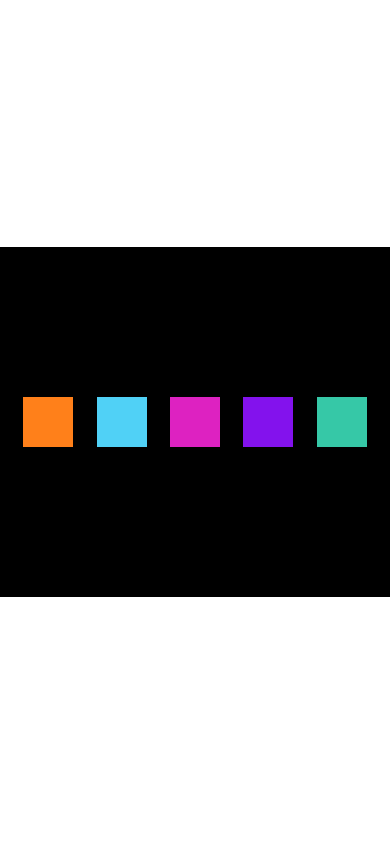
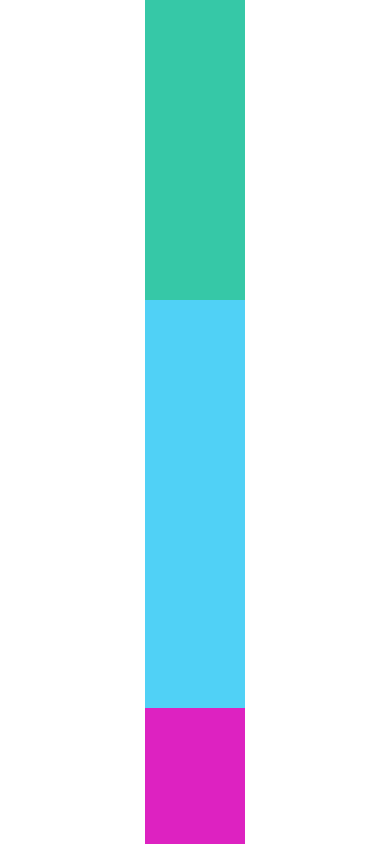
Before and after one commit to NathanaelCarauna/React-native-curso-cod3r, a React Native app: screen / in a window 390 px wide. Built offline with nearby package versions, Linux system fonts and the light colour scheme.

Commit message:
FlexboxV4, flexgrow

```diff
--- a/src/App.js
+++ b/src/App.js
@@ -24,11 +24,13 @@ import Quadrado from './components/layout/Quadrado';
 import FlexboxV1 from './components/layout/FlexboxV1';
 import FlexboxV2 from './components/layout/FlexboxV2';
 import FlexboxV3 from './components/layout/FlexboxV3';
+import FlexboxV4 from './components/layout/FlexboxV4';
 
 export default () => (
   <SafeAreaView style={styles.App}>
+    <FlexboxV4 />
+    {/*
     <FlexboxV3 />
-    {/*
     <FlexboxV2 />
     <FlexboxV1 />
     <DigiteSeuNome/>
--- /dev/null
+++ b/src/components/layout/FlexboxV4.js
@@ -0,0 +1,35 @@
+import React from 'react';
+import { StyleSheet, View } from 'react-native';
+import Quadrado from './Quadrado';
+
+
+export default props => {
+    return (
+        <View style={style.FlexV1}>
+            <View style={style.v0} />
+            <View style={style.v1} />
+            <View style={style.v2} />
+        </View>
+    )
+}
+
+const style = StyleSheet.create({
+    FlexV1: {
+        flex: 1,
+        width: 100,
+        backgroundColor: "black",
+    },
+    v0: {
+        height: 300,
+        backgroundColor: "#36c8a7"
+    },
+    v1: {
+        flex: 3,
+        backgroundColor: "#50d1f6"
+    },
+    v2: {
+        flex: 1,
+        backgroundColor: "#dd22c1"
+
+    }
+})
```
